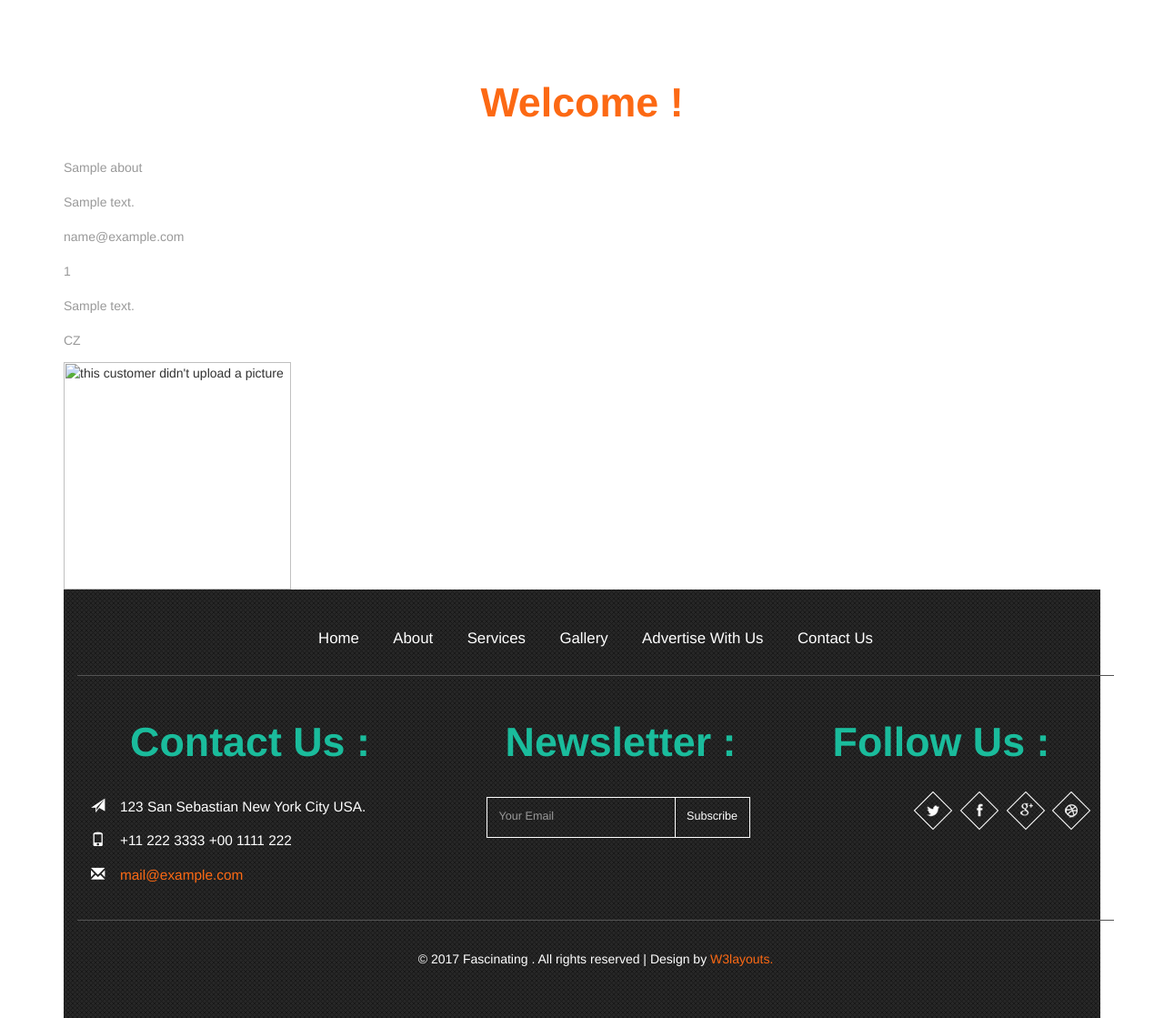
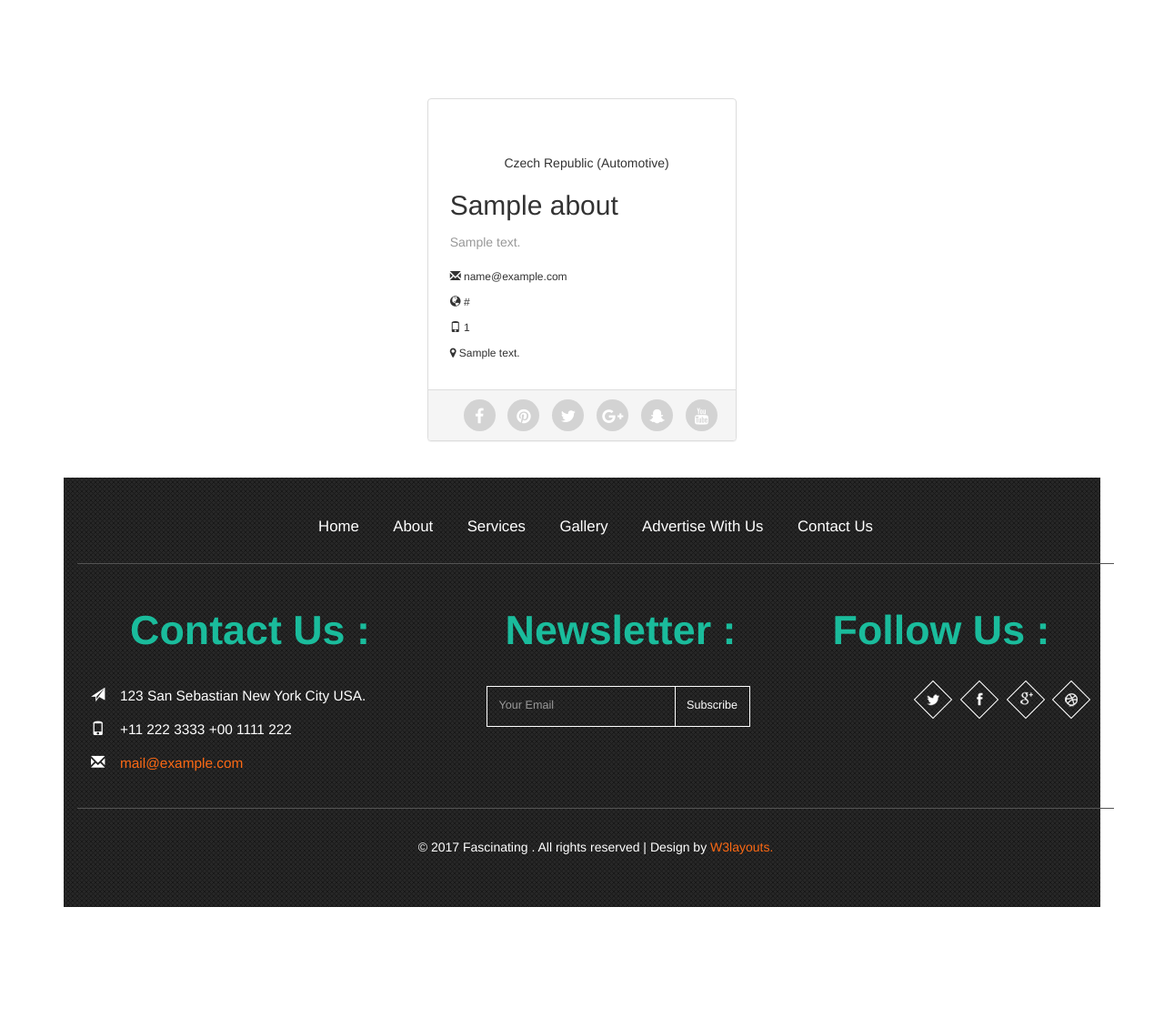
Before and after one commit to nass1/sobi-list, a Django app: page /bizlist/1/ in a window 1280 px wide. Shown: the part 656-1775 px from the top of the page at 91% size. After the commit the page ends 1653 px from the top, so only its background shows below. Run offline with Django 3.2, Linux system fonts and the light colour scheme; tables that the repository leaves empty hold one stand-in row (values such as "Sample post"); some libraries are stand-ins or nearby versions.

Commit message:
more edit to templates
more edit to templates

```diff
--- a/biz_list/forms.py
+++ b/biz_list/forms.py
@@ -9,5 +9,5 @@ class AboutForm(ModelForm):
     fields = '__all__'
     widgets = {
             'description': Textarea(attrs={'cols': 80, 'rows': 20}),
-        #next it to check widgets
+            'brief_description': Textarea(attrs={'cols': 50, 'rows': 5}),
         }
--- a/biz_list/models.py
+++ b/biz_list/models.py
@@ -25,15 +25,15 @@ class About(models.Model):
         choices=biz_cat,
         default=Automotive,
     )
-    brief_description = models.CharField(max_length=300)
+    brief_description = models.TextField(max_length=300)
     description = models.TextField()
-    email = models.EmailField(max_length=300)
+    email = models.EmailField(max_length=50)
     phone = models.IntegerField()
     address = models.CharField(max_length=900)
     country = CountryField(blank_label='(select country)')
     website = models.URLField(max_length=200, blank=True)
     facebook = models.URLField(max_length=200, blank=True)
-    pin = models.URLField(max_length=200, blank=True)
+    pinterest = models.URLField(max_length=200, blank=True)
     snapchat = models.URLField(max_length=200, blank=True)
     instagram = models.URLField(max_length=200, blank=True)
     twitter = models.URLField(max_length=200, blank=True)
--- /dev/null
+++ b/static/css/detail.css
@@ -0,0 +1,116 @@
+.panel-heading {
+    padding: 10px 15px;
+    background-color: #353535;
+    border-top: 1px solid #ddd;
+    border-bottom-right-radius: 3px;
+    border-bottom-left-radius: 3px;
+    position: absolute;
+    top: 0%;
+    cursor:pointer;
+    opacity:0.8;
+    color:white;
+    border:none;
+}
+
+.panel-body {
+    padding: 60px 4% 5% 7%;
+}
+
+.box {
+    padding:2%;
+    border:1px #ddd solid;
+    cursor:pointer;
+}
+
+
+.remove-decoration {
+    text-decoration:none !important;
+    color:#333;
+    font-size:12px;
+}
+
+/*=========================
+  Icons
+ ================= */
+
+/* footer social icons */
+ul.social-network {
+    list-style: none;
+	display: inline;
+	margin-left:0 !important;
+	padding: 0;
+}
+ul.social-network li {
+	display: inline;
+	margin: 0 5px;
+}
+
+
+/* footer social icons */
+#IdFooter .social-network a.icoRss:hover {
+	background-color: #F56505;
+}
+#IdFooter .social-network a.icoFacebook:hover {
+	background-color:#3B5998;
+}
+#IdFooter .social-network a.icoTwitter:hover {
+	background-color:#33ccff;
+}
+#IdFooter .social-network a.icoGoogle:hover {
+	background-color:#BD3518;
+}
+#IdFooter .social-network a.icoVimeo:hover {
+	background-color:#0590B8;
+}
+#IdFooter .social-network a.icoLinkedin:hover {
+	background-color:#007bb7;
+}
+#IdFooter .social-network a.icoRss:hover i, .social-network a.icoFacebook:hover i, .social-network a.icoTwitter:hover i,
+#IdFooter .social-network a.icoGoogle:hover i, .social-network a.icoSnapchat:hover i, .social-network a.icoVimeo:hover i, .social-network a.icoLinkedin:hover i {
+	color:#fff;
+}
+#IdFooter a.socialIcon:hover, .socialHoverClass {
+	color:#44BCDD;
+}
+
+#IdFooter .social-circle li a {
+	display:inline-block;
+	position:relative;
+	margin:0 auto 0 auto;
+	-moz-border-radius:50%;
+	-webkit-border-radius:50%;
+	border-radius:50%;
+	text-align:center;
+	width: 35px;
+	height: 35px;
+	font-size:18px;
+}
+#IdFooter .social-circle li i {
+	margin:0;
+	line-height:38px;
+	text-align: center;
+}
+
+#IdFooter .social-circle li a:hover i, .triggeredHover {
+	-moz-transform: rotate(360deg);
+	-webkit-transform: rotate(360deg);
+	-ms--transform: rotate(360deg);
+	transform: rotate(360deg);
+	-webkit-transition: all 0.2s;
+	-moz-transition: all 0.2s;
+	-o-transition: all 0.2s;
+	-ms-transition: all 0.2s;
+	transition: all 0.2s;
+}
+#IdFooter .social-circle i {
+	color: #fff;
+	-webkit-transition: all 0.8s;
+	-moz-transition: all 0.8s;
+	-o-transition: all 0.8s;
+	-ms-transition: all 0.8s;
+	transition: all 0.8s;
+}
+
+#IdFooter a {
+ background-color: #D3D3D3;
+}
--- a/templates/base.html
+++ b/templates/base.html
@@ -158,7 +158,7 @@
 	<div class="welcome">
 		<div class="container">
 			<div class="title">
-				<h3>Welcome !</h3>
+				<h3></h3>
                 <p>
 
                 </p>
--- a/templates/biz_list/biz_detail.html
+++ b/templates/biz_list/biz_detail.html
@@ -1,12 +1,55 @@
 {% extends "base.html" %}
+{% load staticfiles %}
 {% block body_block %}
-        <p>{{biz_details.name}}</p>
-		<p>{{biz_details.description}}</p>
-		<p>{{biz_details.email}}</p>
-		<p>{{biz_details.phone}}</p>
-		<p>{{biz_details.address}}</p>
-		<p>{{biz_details.country}}</p>
-		<p></p>
-{% load staticfiles %}
-<img src="{{ biz_details.profile_pic.url }}" height="250" width="250" alt="this customer didn't upload a picture"/>
+
+<link rel="stylesheet" href="https://cdnjs.cloudflare.com/ajax/libs/font-awesome/4.7.0/css/font-awesome.min.css">
+<link href="{% static 'css/detail.css' %}" type="text/css" rel="stylesheet" media="all">
+
+ <div class="container-fluid">
+        <div class="row">
+            <div class="col-md-12">
+                <div class="col-md-4"></div>
+                    <div class="col-md-4">
+                        <div class="panel panel-default">
+
+                            <div class="panel-body text-left">
+                                <div class="row">
+                                    <div class="col-md-12 ">
+                                        <center>
+                                            {{biz_details.country.name}} ({{biz_details.category}})
+
+                                        </center>
+                                    </div>
+                                    <div class="col-md-12">
+
+                                        <h2>{{biz_details.name}}</h2>
+                                        <p>{{biz_details.description}}</p>
+                                        <p>
+                                            <a href="#" class="remove-decoration"><i class="glyphicon glyphicon-envelope"></i> {{biz_details.email}}</a> <br>
+                                            <a href="http://sachitha-seram.branded.me/" target="_blank" class="remove-decoration"><i class="glyphicon glyphicon-globe"></i> {{biz_details.website}} </a><br>
+                                            <a href="#" class="remove-decoration"> <i class="glyphicon glyphicon-phone"></i> {{biz_details.phone}}</a> <br>
+                                            <a href="#" class="remove-decoration"> <i class="fa fa-map-marker"></i> {{biz_details.address}}</a>
+                                        </p>
+                                    </div>
+                                </div>
+                            </div>
+                            <div id="IdFooter" class="panel-footer text-right">
+
+                                <ul class="social-network social-circle">
+                                    <li><a href="{{biz_details.facebook}}" class="icoFacebook" title="Facebook"><i class="fa fa-facebook"></i></a></li>
+                                    <li><a href="{{biz_details.pinterest}}" class="pinterest" title="Pinterest"><i class="fa fa-pinterest"></i></a></li>
+                                    <li><a href="{{biz_details.twitter}}" class="icoTwitter" title="Twitter"><i class="fa fa-twitter"></i></a></li>
+                                    <li><a href="{{biz_details.google_plus}}" class="icoGoogle" title="Google +"><i class="fa fa-google-plus"></i></a></li>
+                                    <li><a href="{{biz_details.snapchat}}" class="icoSnapchat" title="Snap Chat"><i class="fa fa-snapchat-ghost"></i></a></li>
+                                    <li><a href="{{biz_details.youtube}}" class="icoGoogle" title="Youtube"><i class="fa fa-youtube"></i></a></li>
+                                </ul>
+                            </div>
+                        </div>
+                    </div>
+                <div class="col-md-4"></div>
+                </div>
+        </div>
+    </div>
+
+
 {% endblock %}
--- a/templates/index.html
+++ b/templates/index.html
@@ -4,7 +4,7 @@
 {% block body_background %}
 <link href="{% static 'css/style1.css' %}" type="text/css" rel="stylesheet" media="all">
 <link rel="stylesheet" href="{% static 'css/font-awesome.min.css' %}">
-
+<h3>Welcome !</h3>
 <div class="content">
 			<div class="categories">
 				<div class="container">
```
Also changed, not shown: templates/biz_list/about_list.html (+13 -6 lines), biz_list/migrations/0010_auto_20170617_0733.py (added).
